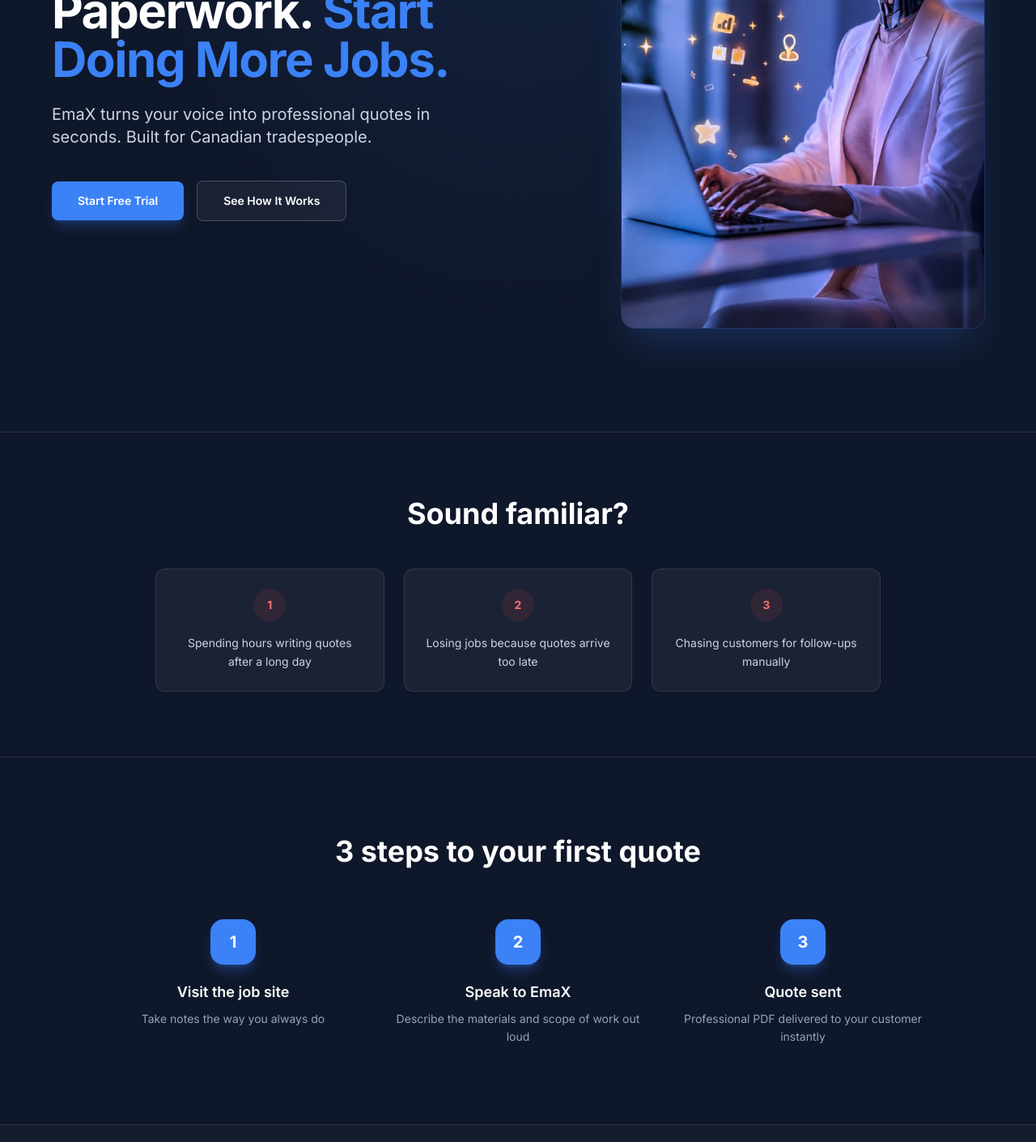
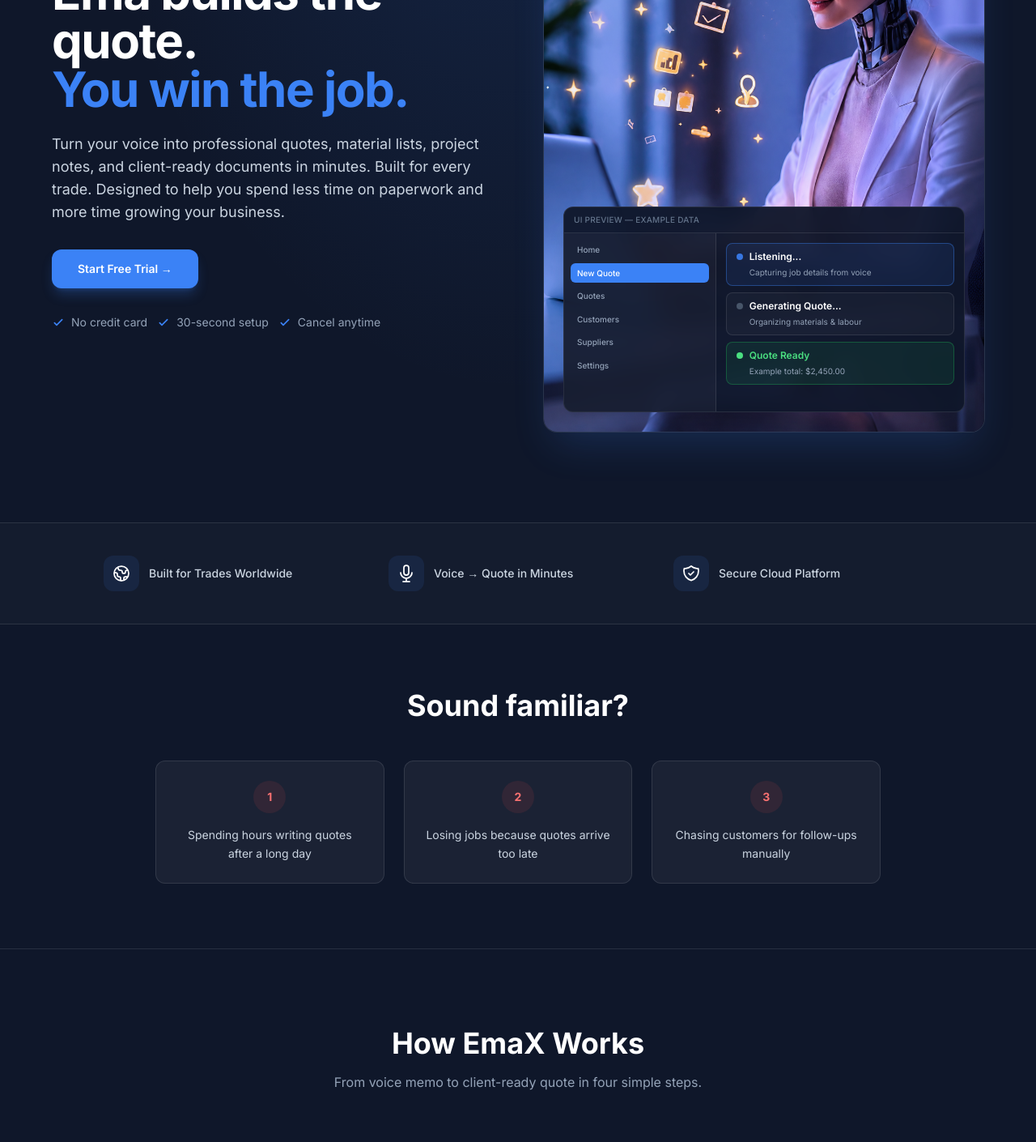
Before and after one commit to Nader-gh84/Emmax, a Next.js app: page / in a window 1280 px wide. Shown: the part 460-1870 px from the top of the page at 81% size. Built offline with nearby package versions, Linux system fonts and the light colour scheme.

Commit message:
Redesign landing page hero with voice-to-quote mockup.
Update the hero copy and layout, add an honest trust bar, refresh the four-step How EmaX Works section, and rename the header link to Sign In.

```diff
--- a/src/app/page.tsx
+++ b/src/app/page.tsx
@@ -9,21 +9,75 @@
   "Chasing customers for follow-ups manually",
 ];
 
-const steps = [
+const howItWorksSteps = [
   {
-    number: "1",
-    title: "Visit the job site",
-    description: "Take notes the way you always do",
+    title: "You Speak",
+    description: "Describe the job, materials, and scope out loud — no typing.",
+    icon: "mic",
   },
   {
-    number: "2",
-    title: "Speak to EmaX",
-    description: "Describe the materials and scope of work out loud",
+    title: "Ema Organizes",
+    description: "Ema turns your voice into structured quote data instantly.",
+    icon: "sparkle",
   },
   {
-    number: "3",
-    title: "Quote sent",
-    description: "Professional PDF delivered to your customer instantly",
+    title: "Review & Edit",
+    description: "Fine-tune the quote, pricing, and customer details in seconds.",
+    icon: "document",
+  },
+  {
+    title: "Send & Win",
+    description: "Email a professional PDF to your customer and move on.",
+    icon: "send",
+  },
+];
+
+const trustItems = [
+  {
+    label: "Built for Trades Worldwide",
+    icon: "globe",
+  },
+  {
+    label: "Voice → Quote in Minutes",
+    icon: "mic",
+  },
+  {
+    label: "Secure Cloud Platform",
+    icon: "shield",
+  },
+];
+
+const heroCheckmarks = [
+  "No credit card",
+  "30-second setup",
+  "Cancel anytime",
+];
+
+const mockNavItems = [
+  "Home",
+  "New Quote",
+  "Quotes",
+  "Customers",
+  "Suppliers",
+  "Settings",
+];
+
+const mockFlowCards = [
+  {
+    label: "Listening...",
+    detail: "Capturing job details from voice",
+    active: true,
+  },
+  {
+    label: "Generating Quote...",
+    detail: "Organizing materials & labour",
+    active: false,
+  },
+  {
+    label: "Quote Ready",
+    detail: "Example total: $2,450.00",
+    active: false,
+    complete: true,
   },
 ];
 
@@ -59,6 +113,148 @@
   "Customer management",
 ];
 
+function CheckIcon({ className }: { className?: string }) {
+  return (
+    <svg
+      className={className}
+      fill="none"
+      viewBox="0 0 24 24"
+      stroke="currentColor"
+      strokeWidth={2.5}
+    >
+      <path strokeLinecap="round" strokeLinejoin="round" d="M5 13l4 4L19 7" />
+    </svg>
+  );
+}
+
+function StepIcon({ type }: { type: string }) {
+  const className = "h-6 w-6 text-white";
+
+  switch (type) {
+    case "mic":
+      return (
+        <svg className={className} fill="none" viewBox="0 0 24 24" stroke="currentColor" strokeWidth={1.75}>
+          <path strokeLinecap="round" strokeLinejoin="round" d="M19 11a7 7 0 01-7 7m0 0a7 7 0 01-7-7m7 7v4m0 0H8m4 0h4m-4-8a3 3 0 01-3-3V5a3 3 0 116 0v6a3 3 0 01-3 3z" />
+        </svg>
+      );
+    case "sparkle":
+      return (
+        <svg className={className} fill="none" viewBox="0 0 24 24" stroke="currentColor" strokeWidth={1.75}>
+          <path strokeLinecap="round" strokeLinejoin="round" d="M12 3l1.2 3.6L17 8l-3.8 1.2L12 13l-1.2-3.8L7 8l3.8-1.2L12 3zM18 14l0.8 2.4L21 17l-2.2 0.7L18 20l-0.8-2.3L15 17l2.2-0.7L18 14z" />
+        </svg>
+      );
+    case "document":
+      return (
+        <svg className={className} fill="none" viewBox="0 0 24 24" stroke="currentColor" strokeWidth={1.75}>
+          <path strokeLinecap="round" strokeLinejoin="round" d="M9 12h6m-6 4h6m2 5H7a2 2 0 01-2-2V5a2 2 0 012-2h5.586a1 1 0 01.707.293l5.414 5.414a1 1 0 01.293.707V19a2 2 0 01-2 2z" />
+        </svg>
+      );
+    case "send":
+      return (
+        <svg className={className} fill="none" viewBox="0 0 24 24" stroke="currentColor" strokeWidth={1.75}>
+          <path strokeLinecap="round" strokeLinejoin="round" d="M12 19l9 2-9-18-9 18 9-2zm0 0v-8" />
+        </svg>
+      );
+    case "globe":
+      return (
+        <svg className={className} fill="none" viewBox="0 0 24 24" stroke="currentColor" strokeWidth={1.75}>
+          <path strokeLinecap="round" strokeLinejoin="round" d="M3.055 11H5a2 2 0 012 2v1a2 2 0 002 2 2 2 0 012 2v2.945M8 3.935V5.5A2.5 2.5 0 0010.5 8h.5a2 2 0 012 2 2 2 0 104 0 2 2 0 012-2h1.064M15 20.488V18a2 2 0 012-2h3.064M21 12a9 9 0 11-18 0 9 9 0 0118 0z" />
+        </svg>
+      );
+    case "shield":
+      return (
+        <svg className={className} fill="none" viewBox="0 0 24 24" stroke="currentColor" strokeWidth={1.75}>
+          <path strokeLinecap="round" strokeLinejoin="round" d="M9 12l2 2 4-4m5.618-4.016A11.955 11.955 0 0112 2.944a11.955 11.955 0 01-8.618 3.04A12.02 12.02 0 003 9c0 5.591 3.824 10.29 9 11.622 5.176-1.332 9-6.03 9-11.622 0-1.042-.133-2.052-.382-3.016z" />
+        </svg>
+      );
+    default:
+      return null;
+  }
+}
+
+function HeroDashboardMockup() {
+  return (
+    <div className="relative mx-auto w-full max-w-xl">
+      <div className="relative overflow-hidden rounded-2xl shadow-2xl shadow-accent/20 ring-1 ring-white/10">
+        <Image
+          src="/images/hero-assistant.png"
+          alt="Ema, your AI quote assistant"
+          width={640}
+          height={640}
+          priority
+          className="h-auto w-full object-cover"
+        />
+        <div className="absolute inset-x-3 bottom-3 sm:inset-x-6 sm:bottom-6">
+          <div className="overflow-hidden rounded-xl border border-white/10 bg-navy/95 shadow-xl backdrop-blur-md">
+            <div className="border-b border-white/10 px-3 py-2 text-[10px] font-medium uppercase tracking-wide text-slate-500">
+              UI Preview — Example Data
+            </div>
+            <div className="flex min-h-[220px]">
+              <aside className="hidden w-[38%] border-r border-white/10 bg-white/[0.03] p-2 sm:block">
+                <div className="space-y-1">
+                  {mockNavItems.map((item, index) => (
+                    <div
+                      key={item}
+                      className={`rounded-md px-2 py-1.5 text-[10px] font-medium leading-tight ${
+                        index === 1
+                          ? "bg-accent text-white"
+                          : "text-slate-400"
+                      }`}
+                    >
+                      {item}
+                    </div>
+                  ))}
+                </div>
+              </aside>
+              <div className="flex-1 p-3">
+                <p className="mb-2 text-[10px] font-semibold uppercase tracking-wide text-slate-500 sm:hidden">
+                  Voice → Quote Flow
+                </p>
+                <div className="space-y-2">
+                  {mockFlowCards.map((card) => (
+                    <div
+                      key={card.label}
+                      className={`rounded-lg border px-3 py-2 ${
+                        card.complete
+                          ? "border-green-500/30 bg-green-500/10"
+                          : card.active
+                            ? "border-accent/40 bg-accent/10"
+                            : "border-white/10 bg-white/[0.03]"
+                      }`}
+                    >
+                      <div className="flex items-center gap-2">
+                        <span
+                          className={`h-2 w-2 shrink-0 rounded-full ${
+                            card.complete
+                              ? "bg-green-400"
+                              : card.active
+                                ? "animate-pulse bg-accent"
+                                : "bg-slate-600"
+                          }`}
+                        />
+                        <p
+                          className={`text-xs font-semibold ${
+                            card.complete ? "text-green-400" : "text-white"
+                          }`}
+                        >
+                          {card.label}
+                        </p>
+                      </div>
+                      <p className="mt-1 pl-4 text-[10px] text-slate-400">
+                        {card.detail}
+                      </p>
+                    </div>
+                  ))}
+                </div>
+              </div>
+            </div>
+          </div>
+        </div>
+      </div>
+    </div>
+  );
+}
+
 export default function LandingPage() {
   return (
     <div className="flex min-h-screen flex-col bg-navy text-white">
@@ -66,54 +262,72 @@
 
       <main className="flex-1">
         {/* Hero */}
-        <section className="relative overflow-hidden px-6 py-24 sm:py-32">
+        <section className="relative overflow-hidden px-6 py-16 sm:py-24 lg:py-28">
           <div className="pointer-events-none absolute inset-0 bg-[radial-gradient(ellipse_at_top,_rgba(59,130,246,0.15)_0%,_transparent_60%)]" />
           <div className="relative mx-auto max-w-6xl">
-            <div className="flex flex-col gap-10 lg:grid lg:grid-cols-2 lg:items-center lg:gap-12">
-              <div className="order-2 text-center lg:order-1 lg:text-left">
+            <div className="grid items-center gap-12 lg:grid-cols-2 lg:gap-16">
+              <div className="text-center lg:text-left">
                 <p className="mb-6 inline-block rounded-full border border-accent/30 bg-accent/10 px-4 py-1.5 text-sm font-medium text-accent">
-                  AI-powered quotes for Canadian trades
+                  AI Assistant for Contractors
                 </p>
-                <h1 className="text-4xl font-bold leading-tight tracking-tight sm:text-6xl">
-                  Stop Doing Paperwork.{" "}
-                  <span className="text-accent">Start Doing More Jobs.</span>
+                <h1 className="text-4xl font-bold leading-tight tracking-tight sm:text-5xl lg:text-6xl">
+                  <span className="block text-white">Speak.</span>
+                  <span className="block text-white">Ema builds the quote.</span>
+                  <span className="block text-accent">You win the job.</span>
                 </h1>
-                <p className="mx-auto mt-6 max-w-2xl text-lg text-slate-300 sm:text-xl lg:mx-0">
-                  EmaX turns your voice into professional quotes in seconds. Built
-                  for Canadian tradespeople.
+                <p className="mx-auto mt-6 max-w-xl text-base leading-relaxed text-slate-300 sm:text-lg lg:mx-0">
+                  Turn your voice into professional quotes, material lists,
+                  project notes, and client-ready documents in minutes. Built for
+                  every trade. Designed to help you spend less time on paperwork
+                  and more time growing your business.
                 </p>
-                <div className="mt-10 flex flex-col items-center justify-center gap-4 sm:flex-row lg:justify-start">
+                <div className="mt-8 flex flex-col items-center justify-center gap-4 sm:flex-row lg:justify-start">
                   <Link
                     href="/signup"
-                    className="w-full rounded-lg bg-accent px-8 py-3.5 text-sm font-semibold text-white shadow-lg shadow-accent/25 transition hover:bg-blue-600 sm:w-auto"
+                    className="w-full rounded-xl bg-accent px-8 py-3.5 text-sm font-semibold text-white shadow-lg shadow-accent/25 transition hover:bg-blue-600 sm:w-auto"
                   >
-                    Start Free Trial
+                    Start Free Trial →
                   </Link>
-                  <Link
-                    href="#how-it-works"
-                    className="w-full rounded-lg border border-white/20 bg-white/5 px-8 py-3.5 text-sm font-semibold text-white transition hover:bg-white/10 sm:w-auto"
-                  >
-                    See How It Works
-                  </Link>
+                </div>
+                <div className="mt-8 flex flex-col items-center gap-3 sm:flex-row sm:flex-wrap sm:justify-center lg:justify-start">
+                  {heroCheckmarks.map((item) => (
+                    <div
+                      key={item}
+                      className="flex items-center gap-2 text-sm text-slate-400"
+                    >
+                      <CheckIcon className="h-4 w-4 shrink-0 text-accent" />
+                      {item}
+                    </div>
+                  ))}
                 </div>
               </div>
 
-              <div className="order-1 flex justify-center lg:order-2 lg:justify-end">
-                <Image
-                  src="/images/hero-assistant.png"
-                  alt="Ema, your AI quote assistant"
-                  width={520}
-                  height={520}
-                  priority
-                  className="h-auto w-full max-w-xs rounded-2xl shadow-2xl shadow-accent/25 ring-1 ring-accent/20 sm:max-w-sm lg:max-w-md"
-                />
+              <div className="flex justify-center lg:justify-end">
+                <HeroDashboardMockup />
               </div>
             </div>
           </div>
         </section>
 
+        {/* Trust bar */}
+        <section className="border-y border-white/10 bg-white/[0.02] px-6 py-10">
+          <div className="mx-auto grid max-w-5xl gap-8 sm:grid-cols-3">
+            {trustItems.map((item) => (
+              <div
+                key={item.label}
+                className="flex flex-col items-center gap-3 text-center sm:flex-row sm:text-left"
+              >
+                <div className="flex h-11 w-11 shrink-0 items-center justify-center rounded-xl bg-accent/10 text-accent">
+                  <StepIcon type={item.icon} />
+                </div>
+                <p className="text-sm font-medium text-slate-300">{item.label}</p>
+              </div>
+            ))}
+          </div>
+        </section>
+
         {/* Problem */}
-        <section className="border-y border-white/10 px-6 py-20">
+        <section className="border-b border-white/10 px-6 py-20">
           <div className="mx-auto max-w-4xl">
             <h2 className="text-center text-3xl font-bold sm:text-4xl">
               Sound familiar?
@@ -138,20 +352,47 @@
 
         {/* How It Works */}
         <section id="how-it-works" className="px-6 py-24">
-          <div className="mx-auto max-w-5xl">
+          <div className="mx-auto max-w-6xl">
             <h2 className="text-center text-3xl font-bold sm:text-4xl">
-              3 steps to your first quote
+              How EmaX Works
             </h2>
-            <div className="mt-16 grid gap-8 md:grid-cols-3">
-              {steps.map((step) => (
-                <div key={step.number} className="relative text-center">
-                  <div className="mx-auto mb-5 flex h-14 w-14 items-center justify-center rounded-2xl bg-accent text-xl font-bold text-white shadow-lg shadow-accent/30">
-                    {step.number}
+            <p className="mx-auto mt-4 max-w-2xl text-center text-slate-400">
+              From voice memo to client-ready quote in four simple steps.
+            </p>
+            <div className="mt-16 flex flex-col items-center gap-10 md:flex-row md:items-start md:justify-between md:gap-4">
+              {howItWorksSteps.map((step, index) => (
+                <div key={step.title} className="flex flex-col items-center md:flex-1">
+                  <div className="flex w-full items-center justify-center">
+                    {index > 0 && (
+                      <div
+                        aria-hidden="true"
+                        className="hidden h-px flex-1 bg-gradient-to-r from-transparent via-accent/40 to-accent/40 md:block"
+                      />
+                    )}
+                    <div className="relative z-10 flex h-16 w-16 shrink-0 items-center justify-center rounded-full bg-accent shadow-lg shadow-accent/30">
+                      <StepIcon type={step.icon} />
+                    </div>
+                    {index < howItWorksSteps.length - 1 && (
+                      <div
+                        aria-hidden="true"
+                        className="hidden h-px flex-1 bg-gradient-to-r from-accent/40 via-accent/40 to-transparent md:block"
+                      />
+                    )}
                   </div>
-                  <h3 className="text-lg font-semibold">{step.title}</h3>
-                  <p className="mt-2 text-sm leading-relaxed text-slate-400">
+                  <h3 className="mt-5 text-center text-lg font-semibold">
+                    {step.title}
+                  </h3>
+                  <p className="mt-2 max-w-[220px] text-center text-sm leading-relaxed text-slate-400">
                     {step.description}
                   </p>
+                  {index < howItWorksSteps.length - 1 && (
+                    <div
+                      aria-hidden="true"
+                      className="mt-4 text-accent md:hidden"
+                    >
+                      ↓
+                    </div>
+                  )}
                 </div>
               ))}
             </div>
@@ -234,19 +475,7 @@
                       key={feature}
                       className="flex items-center gap-2 text-sm text-slate-300"
                     >
-                      <svg
-                        className="h-4 w-4 shrink-0 text-accent"
-                        fill="none"
-                        viewBox="0 0 24 24"
-                        stroke="currentColor"
-                        strokeWidth={2.5}
-                      >
-                        <path
-                          strokeLinecap="round"
-                          strokeLinejoin="round"
-                          d="M5 13l4 4L19 7"
-                        />
-                      </svg>
+                      <CheckIcon className="h-4 w-4 shrink-0 text-accent" />
                       {feature}
                     </li>
                   ))}
--- a/src/components/layout/header.tsx
+++ b/src/components/layout/header.tsx
@@ -34,7 +34,7 @@
             href="/login"
             className="text-sm font-medium text-slate-300 transition hover:text-white"
           >
-            Log in
+            Sign In
           </Link>
           <Link
             href="/signup"
```
